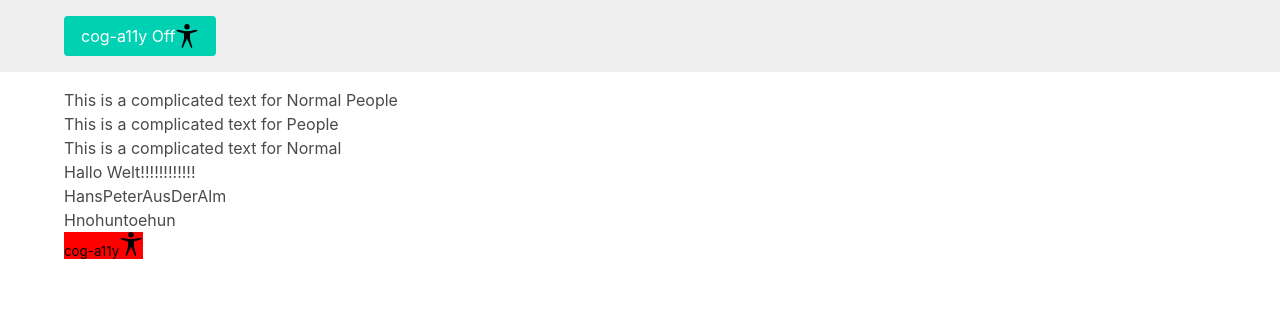
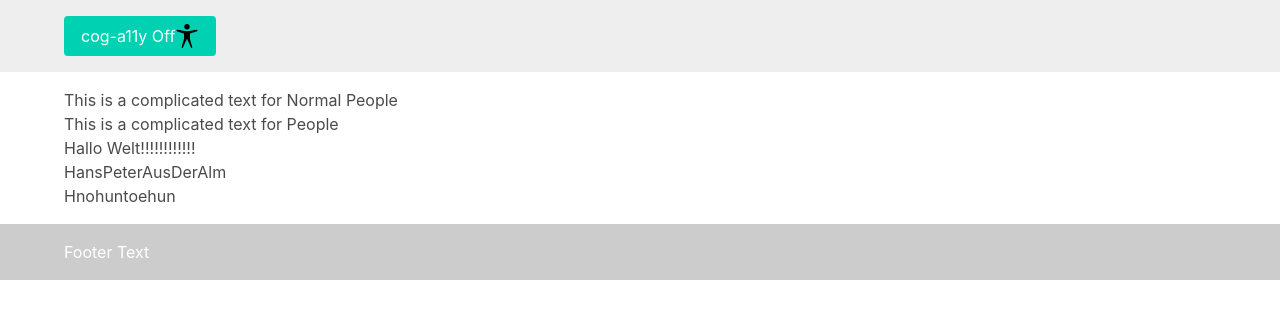
Before and after one commit to matthias-krueger/cognitive-a11y, a React (Create React App) app: page / in a window 1280 px wide. Shown: the top 318 px of the page. Built offline with nearby package versions, Linux system fonts and the light colour scheme.

Commit message:
Add header and footer components.

```diff
--- a/package.json
+++ b/package.json
@@ -1,6 +1,6 @@
 {
   "name": "cognitive-a11y",
-  "version": "0.1.0",
+  "version": "0.1.1",
   "private": true,
   "dependencies": {
     "bulma": "^0.7.5",
--- a/src/components/footer.jsx
+++ b/src/components/footer.jsx
@@ -0,0 +1,23 @@
+import React from 'react';
+import 'bulma/css/bulma.css';
+import { CogA11y } from '../plugins';
+import sl from '../data/simpleLanguage';
+
+class Footer extends React.Component {
+  render() {
+    return (
+      <footer className="site-footer">
+        <div className="wrapper">
+          <CogA11y
+            isAccessibility={this.props.toggleState}
+            content={sl['footer']}
+            isBigger
+            isSharper
+          ></CogA11y>
+        </div>
+      </footer>
+    );
+  }
+}
+
+export default Footer;
--- a/src/components/header.jsx
+++ b/src/components/header.jsx
@@ -1,14 +1,11 @@
-import React, { useState } from 'react';
+import React from 'react';
 import 'bulma/css/bulma.css';
 // import { CogA11y } from '../plugins';
 import a11yIcon from '../assets/a11y.svg';
 
-function Header() {
-  const [toggleState, setToggleState] = useState(false);
-
-  //   const CaM = props => (
-  //     <CogA11y isAccessibility={toggleState} {...props}></CogA11y>
-  //   );
+class Header extends React.Component {
+  render() {
+    const { toggleState, setToggleState } = this.props;
 
     return (
       <header className="site-header">
@@ -31,5 +28,6 @@ function Header() {
       </header>
     );
   }
+}
 
 export default Header;
--- a/src/containers/App.jsx
+++ b/src/containers/App.jsx
@@ -2,8 +2,8 @@ import React, { useState } from 'react';
 import 'bulma/css/bulma.css';
 import { CogA11y } from '../plugins';
 import sl from '../data/simpleLanguage';
-import a11yIcon from '../assets/a11y.svg';
-import { CogA11yButton } from '../plugins/cogA11yButton';
+import Header from '../components/header';
+import Footer from '../components/footer';
 
 function App() {
   const [toggleState, setToggleState] = useState(false);
@@ -13,37 +13,19 @@ function App() {
   );
 
   return (
-    <>
-      <header className="site-header">
-        <div className="wrapper">
-          <button
-            type="button"
-            className="button is-primary"
-            onClick={() => setToggleState(!toggleState)}
-            title={
-              !toggleState
-                ? 'activate accessibility mode'
-                : 'turn accessibility mode off'
-            }
-          >
-            cog-a11y
-            {toggleState ? ' On' : ' Off'}
-            <img src={a11yIcon} className="a11y-icon" alt="a11y icon" />
-          </button>
-        </div>
-      </header>
+    <React.Fragment>
+      <Header toggleState={toggleState} setToggleState={setToggleState} />
       <main className="site-main">
         <div className="wrapper">
-          <CaM isBigger content={sl['welcomeMessage']}></CaM>
+          <CaM isBigger content={sl['welcomeMessage']} isSharper></CaM>
           <CaM content={sl['hundMessage']} isSharper></CaM>
-          <CaM content={sl['wtfMes']} isBigger isSharper></CaM>
           <CaM content={sl['NavComponent']} />
           <CaM isBigger>HansPeterAusDerAlm</CaM>
           <CaM>Hnohuntoehun</CaM>
-          <CogA11yButton></CogA11yButton>
         </div>
       </main>
-    </>
+      <Footer toggleState={toggleState} setToggleState={setToggleState} />
+    </React.Fragment>
   );
 }
 
--- a/src/data/simpleLanguage.js
+++ b/src/data/simpleLanguage.js
@@ -9,9 +9,9 @@ export default {
     normalText: 'This is a complicated text for People',
     simpleText: 'This is a simple text for people with cognitive imperments'
   },
-  wtfMes: {
-    normalText: <p>This is a complicated text for Normal</p>,
-    simpleText: <p>This is a simple text for adhs</p>
+  footer: {
+    normalText: <p>Footer Text</p>,
+    simpleText: <p>Footer Cog Text</p>
   },
   NavComponent: {
     normalText: <nav>Hallo Welt!!!!!!!!!!!!</nav>,
--- a/src/index.css
+++ b/src/index.css
@@ -71,3 +71,9 @@ main {
 .a11y-icon {
   height: 1.5rem;
 }
+
+.site-footer {
+  padding: 1rem 0;
+  background-color: #ccc;
+  color: #fff;
+}
--- a/src/plugins/cogA11yButton.jsx
+++ /dev/null
@@ -1,10 +0,0 @@
-import React from 'react';
-import a11yIcon from '../assets/a11y.svg';
-import styles from './index.module.css';
-
-export const CogA11yButton = () => (
-  <button type="button" className={styles.coga11ybutton}>
-    cog-a11y
-    <img src={a11yIcon} className="a11y-icon" alt="a11y icon" />
-  </button>
-);
--- a/src/plugins/index.jsx
+++ b/src/plugins/index.jsx
@@ -26,7 +26,5 @@ export const CogA11y = ({
 
 CogA11y.propTypes = {
   isBigger: PropTypes.bool,
-  isSharper: PropTypes.bool,
-  renderNormalText: PropTypes.node,
-  renderSimpleText: PropTypes.node
+  isSharper: PropTypes.bool
 };
--- a/src/plugins/index.module.css
+++ b/src/plugins/index.module.css
@@ -5,7 +5,3 @@
 .isSharper {
   color: green;
 }
-
-.coga11ybutton {
-  background-color: red;
-}
```
Also changed, not shown: src/plugins/package.json (+6 -2 lines). Lines whose indentation alone changed are shown as unchanged.
